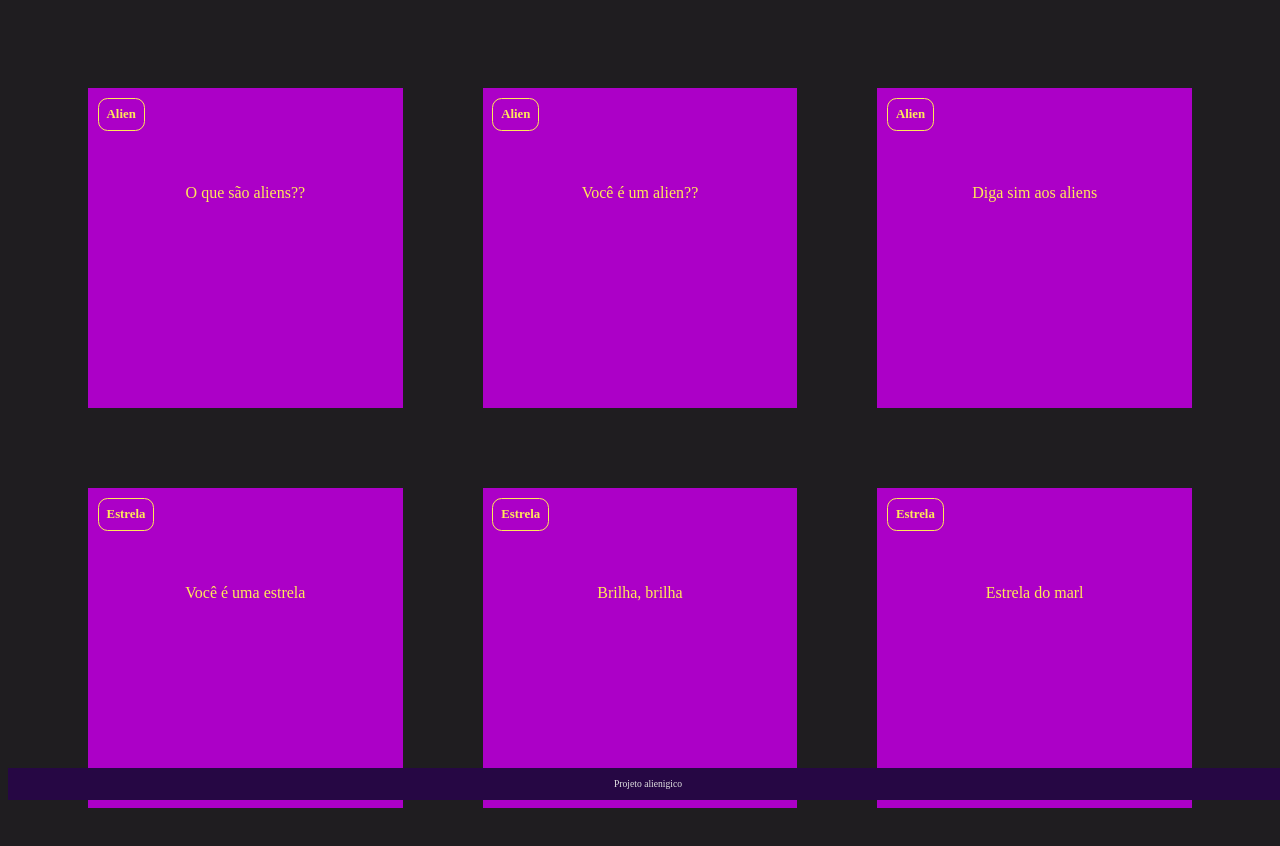
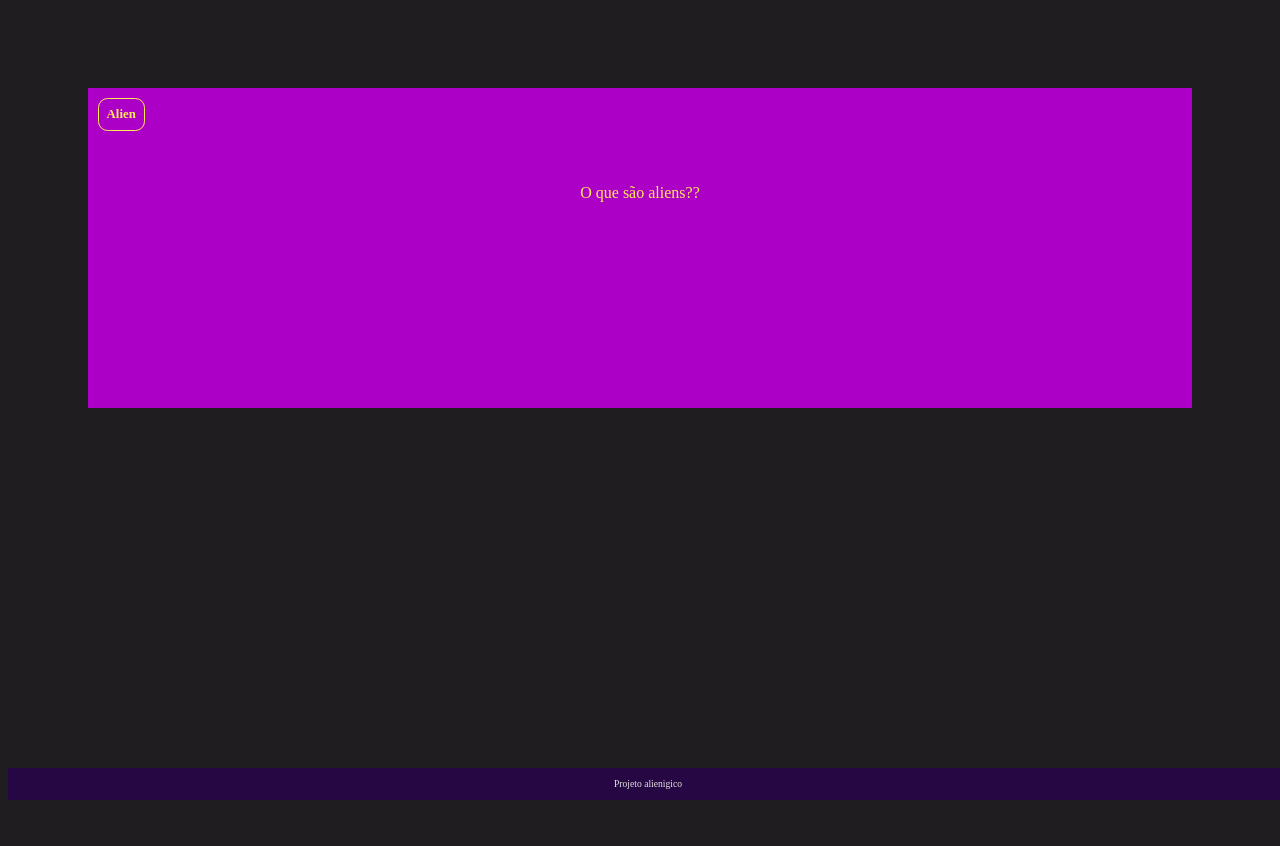
Before and after one commit to P4ralelepipedo/Site-Alura-ves-o-alien-, a plain HTML site: page index.html in a window 1280 px wide. After the commit the page ends 800 px from the top, so only its background shows below. Drawn offline with Linux system fonts and the light colour scheme; a web font is replaced by a local one.

Commit message:
Atualizar o index.html

```diff
--- a/index.html
+++ b/index.html
@@ -23,63 +23,6 @@
                     </div>
                 </div>
             </article>
-            <article class="cartao">
-                <div class="cartao__conteudo">
-                    <h3>Alien</h3>
-                    <div class="cartao__conteudo__pergunta">
-                        <p>Você é um alien??</p>
-                    </div>
-                    <div class="cartao__conteudo__resposta">
-                            <p>Sou.</p>
-                    </div>
-                </div>
-            </article>
-<article class="cartao">
-                <div class="cartao__conteudo">
-                    <h3>Alien</h3>
-                    <div class="cartao__conteudo__pergunta">
-                        <p>Diga sim aos aliens</p>
-                    </div>
-                    <div class="cartao__conteudo__resposta">
-                            <p>Sim zipzop</p>
-                    </div>
-                </div>
-            </article>
-<article class="cartao">
-                <div class="cartao__conteudo">
-                    <h3>Estrela</h3>
-                    <div class="cartao__conteudo__pergunta">
-                        <p>Você é uma estrela</p>
-                    </div>
-                    <div class="cartao__conteudo__resposta">
-                            <p>Oloko</p>
-                    </div>
-                </div>
-            </article>
-              </article>
-<article class="cartao">
-                <div class="cartao__conteudo">
-                    <h3>Estrela</h3>
-                    <div class="cartao__conteudo__pergunta">
-                        <p>Brilha, brilha</p>
-                    </div>
-                    <div class="cartao__conteudo__resposta">
-                            <p>Estrelinha :D</p>
-                    </div>
-                </div>
-            </article>
-             </article>
-<article class="cartao">
-                <div class="cartao__conteudo">
-                    <h3>Estrela</h3>
-                    <div class="cartao__conteudo__pergunta">
-                        <p>Estrela do marl</p>
-                    </div>
-                    <div class="cartao__conteudo__resposta">
-                            <p>Rawr</p>
-                    </div>
-                </div>
-            </article>
         </section>
     <footer>
         <p>Projeto alienigico</p>
```
